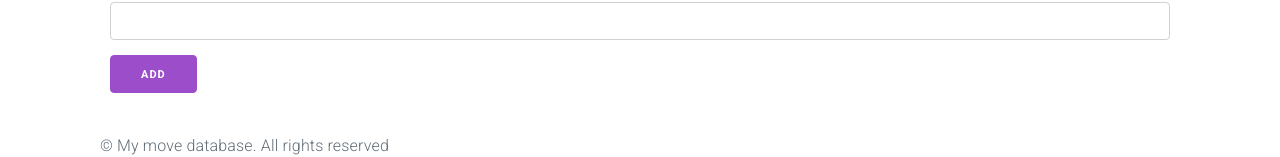
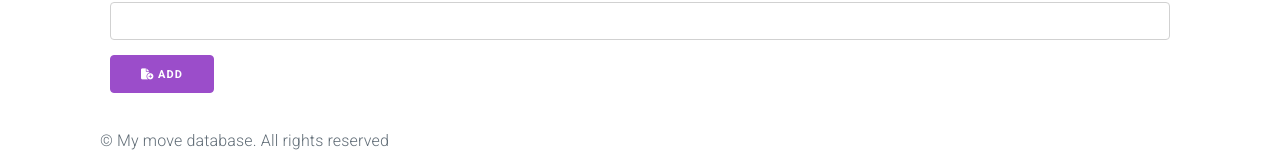
Before and after one commit to okapusta/issi-tw-lab1, a plain HTML site: page index.html in a window 1280 px wide. Shown: the part 465-622 px from the top of the page. Drawn offline with nearby package versions, Linux system fonts and the light colour scheme.

Commit message:
Font awesome

```diff
--- a/index.html
+++ b/index.html
@@ -32,7 +32,10 @@
                 <label for="actors">Actors</label>
                 <input type="text" name="actors" />
 
-                <input type="submit" value="Add">
+                <button type="submit">
+                  <i class="fa-solid fa-file-circle-plus"></i>
+                  Add
+                </button>
               </form>
             </div>
           </div>
--- a/script.js
+++ b/script.js
@@ -14,7 +14,6 @@ function Movies() {
 
   function addMovie(movie) {
     list.push(movie);
-    console.log('dupa', list)
   }
 
   function removeMovie(movieId) {
```
